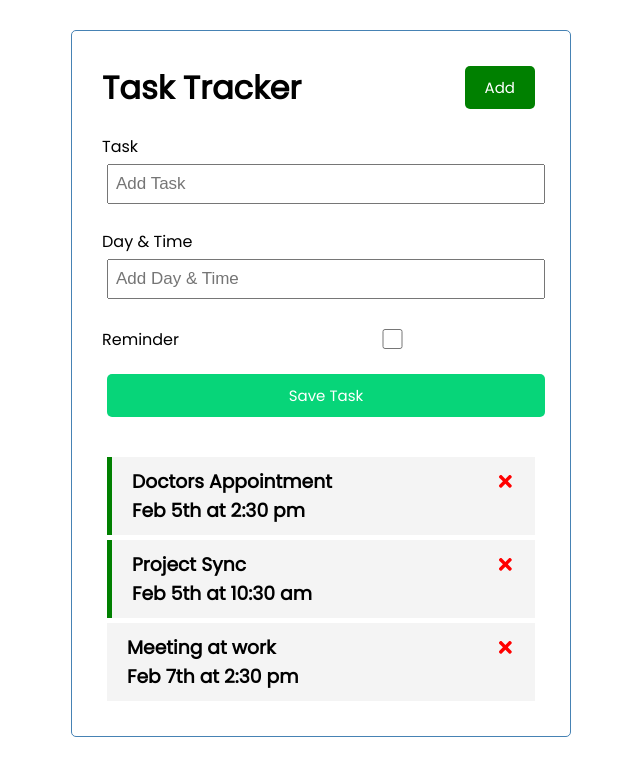
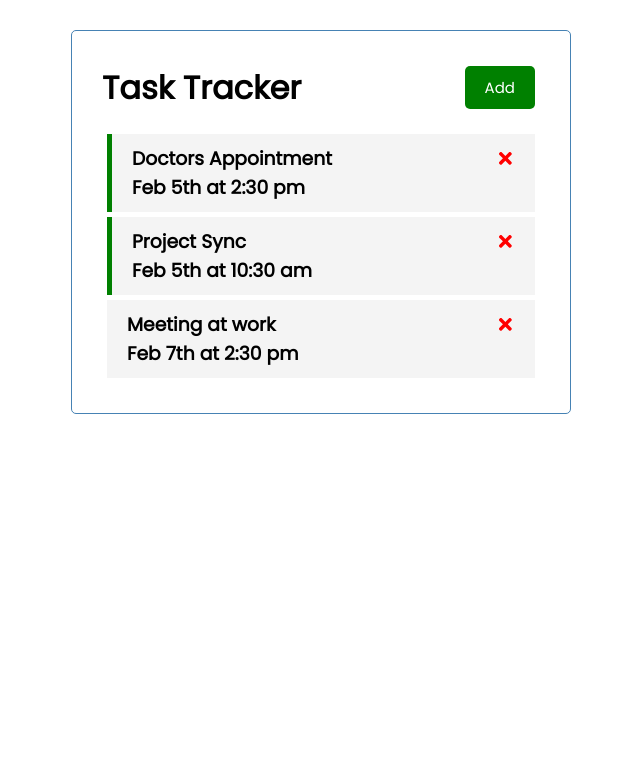
Before and after one commit to benedictkioko/react-task-tracker, a React (Create React App) app: page / in a window 1280 px wide. Shown: the top 776 px of the page, without its empty margins (319-959 px from the left). Built offline with nearby package versions, Linux system fonts and the light colour scheme.

Commit message:
implimented add/close button toggle and styling

```diff
--- a/src/App.js
+++ b/src/App.js
@@ -5,6 +5,7 @@
 
 function App() {
 
+  const [showAddTask, setshowAddTask] = useState(false)
   const [tasks, setTasks] = useState([
     {
         id: 1,
@@ -50,8 +51,10 @@
 
   return (
     <div className="container">
-      < Header/>
-      <AddTask onAdd = {addTask} />
+      < Header onAdd = {()=> setshowAddTask (!showAddTask)}
+        showAdd = {showAddTask}
+      />
+      {showAddTask && <AddTask onAdd = {addTask} />}
       { tasks.length > 0 ?(
         < Tasks tasks = { tasks } onDelete={deleteTask}
           onToggle={toggleReminder}
--- a/src/components/Header.js
+++ b/src/components/Header.js
@@ -1,15 +1,15 @@
 import PropTypes from 'prop-types'
 import Button from './Button'
 
-const Header = ({title}) => {
+const Header = ({title, onAdd, showAdd}) => {
 
-    const onClick = () => {
-        console.log('Click')
-    }
     return (
         <header className='header'>
             <h1>{title}</h1>
-            <Button color='green' text='Add' onClick={onClick} />
+            <Button
+                color={showAdd ? 'red' : 'green'}
+                text={showAdd ? 'Close': 'Add'} onClick={onAdd}
+            />
         </header>
     )
 }
```
Also changed, not shown: 2 other files (tests, documents, lock files or other folders).
